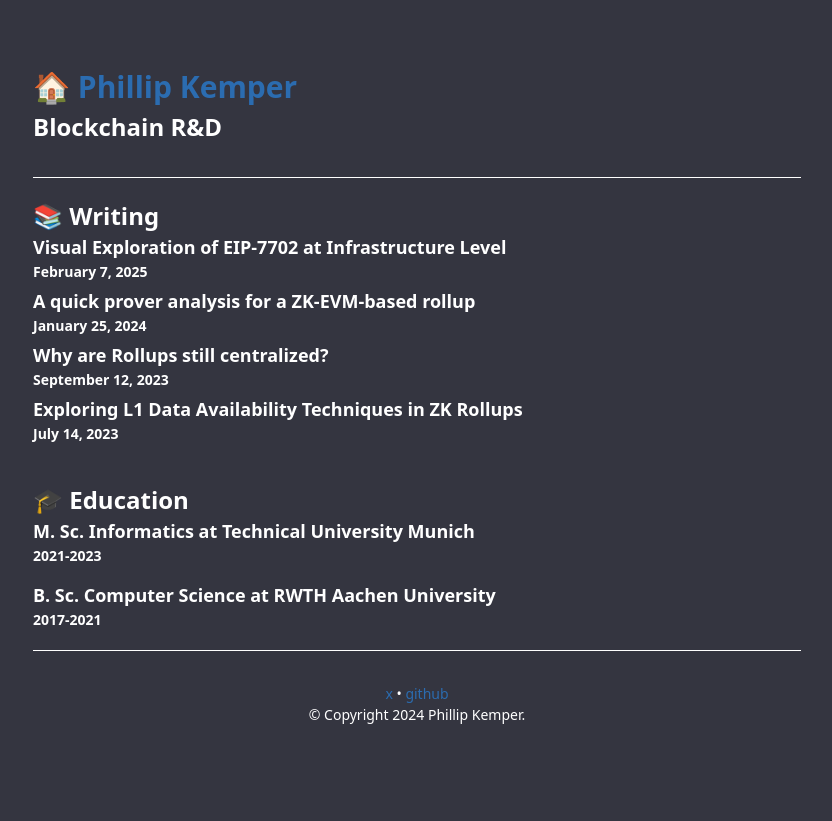
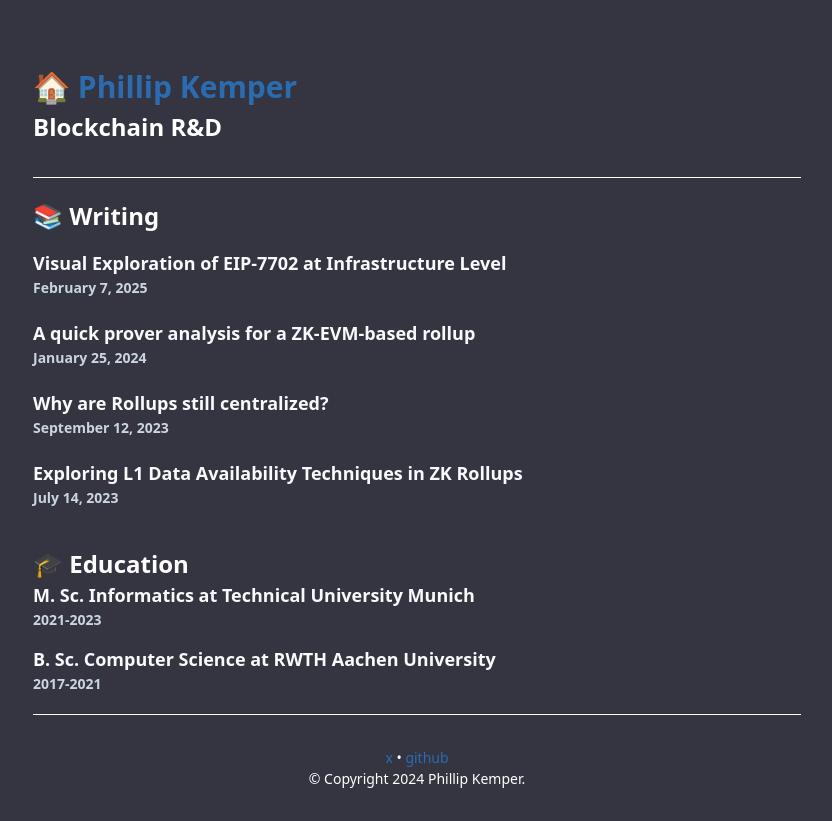
Before and after one commit to Phillip-Kemper/kempy-web, a Next.js app in the folder client/: page / in a window 1280 px wide. Shown: the whole page, without its empty margins (223-1055 px from the left). Before the commit the page ends 800 px from the top, so only its background shows below. Built offline with nearby package versions, Linux system fonts and the light colour scheme.

Commit message:
animation elements

```diff
--- a/client/src/pages/index.tsx
+++ b/client/src/pages/index.tsx
@@ -24,10 +24,10 @@ const Index = ({ allPostsData }: any) => {
         <a
           key={id}
           href={`/posts/${id}`}
-          className="pt-4 font-bold text-white "
+          className="pt-4 block transform transition-all duration-300 ease-out hover:scale-105 group"
         >
-          <h2 className="text-lg ">{title}</h2>
-          <h2 className="mb-1.5 text-sm ">
+          <h2 className="text-lg font-bold text-gray-100 group-hover:text-white">{title}</h2>
+          <h2 className="mb-1.5 text-sm text-gray-400 group-hover:text-gray-200">
             <Date dateString={date} />
           </h2>
         </a>
@@ -35,15 +35,18 @@ const Index = ({ allPostsData }: any) => {
 
       <h1 className="pt-8 text-2xl font-bold">🎓 Education</h1>
 
-      <h2 className="text-lg font-bold">
-        M. Sc. Informatics at Technical University Munich
-      </h2>
-      <h3 className="text-sm font-bold">2021-2023</h3>
-
-      <h2 className="pt-4 text-lg font-bold">
-        B. Sc. Computer Science at RWTH Aachen University
-      </h2>
-      <h3 className="text-sm font-bold">2017-2021</h3>
+      <div className="group block transform transition-all duration-300 ease-out hover:scale-105">
+        <h2 className="text-lg font-bold text-gray-100 group-hover:text-white">
+          M. Sc. Informatics at Technical University Munich
+        </h2>
+        <h3 className="text-sm font-bold text-gray-400 group-hover:text-gray-200">2021-2023</h3>
+      </div>
+      <div className="group block transform transition-all duration-300 ease-out hover:scale-105">
+        <h2 className="pt-4 text-lg font-bold text-gray-100 group-hover:text-white">
+          B. Sc. Computer Science at RWTH Aachen University
+        </h2>
+        <h3 className="text-sm font-bold text-gray-400 group-hover:text-gray-200">2017-2021</h3>
+      </div>
     </Main>
   );
 };
```
